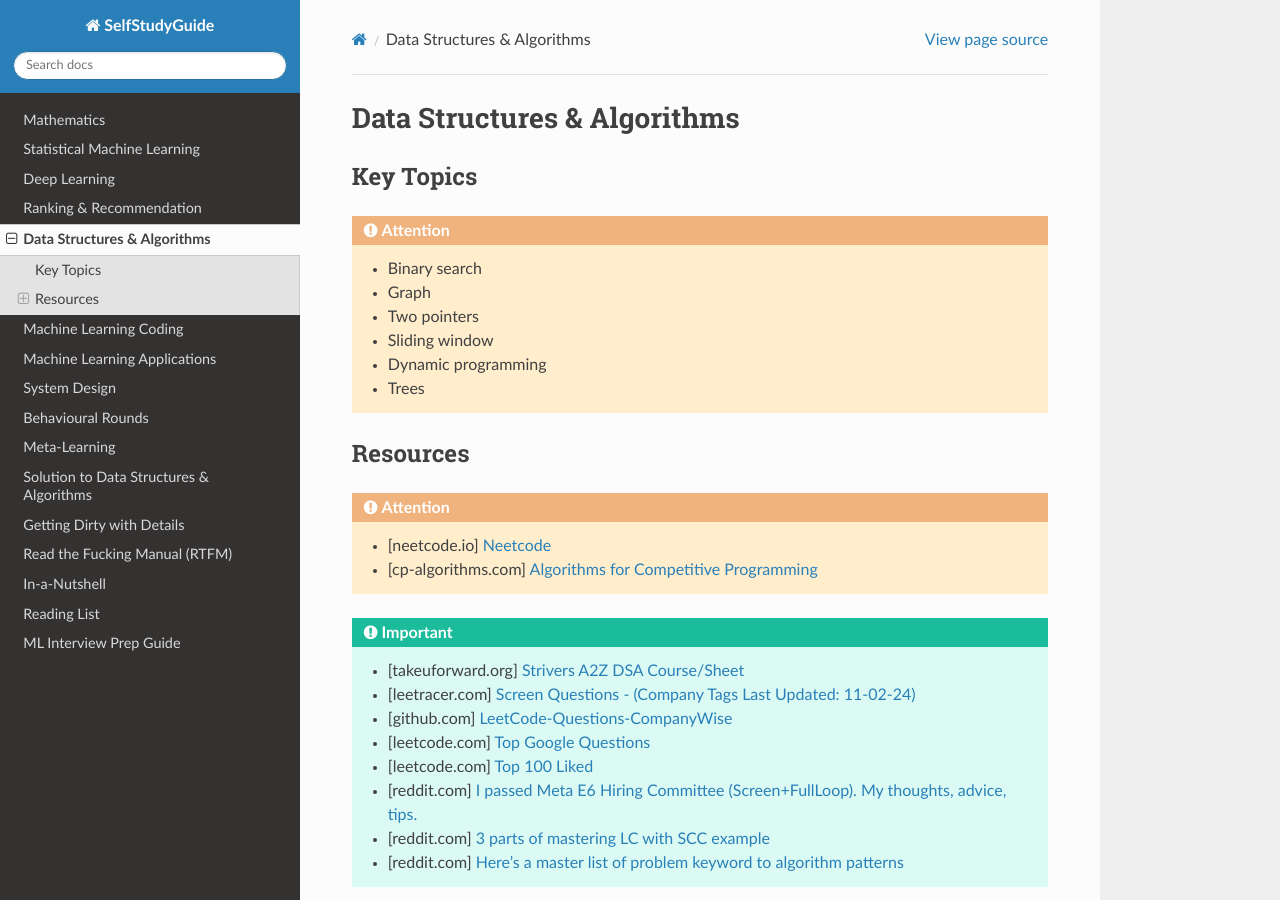
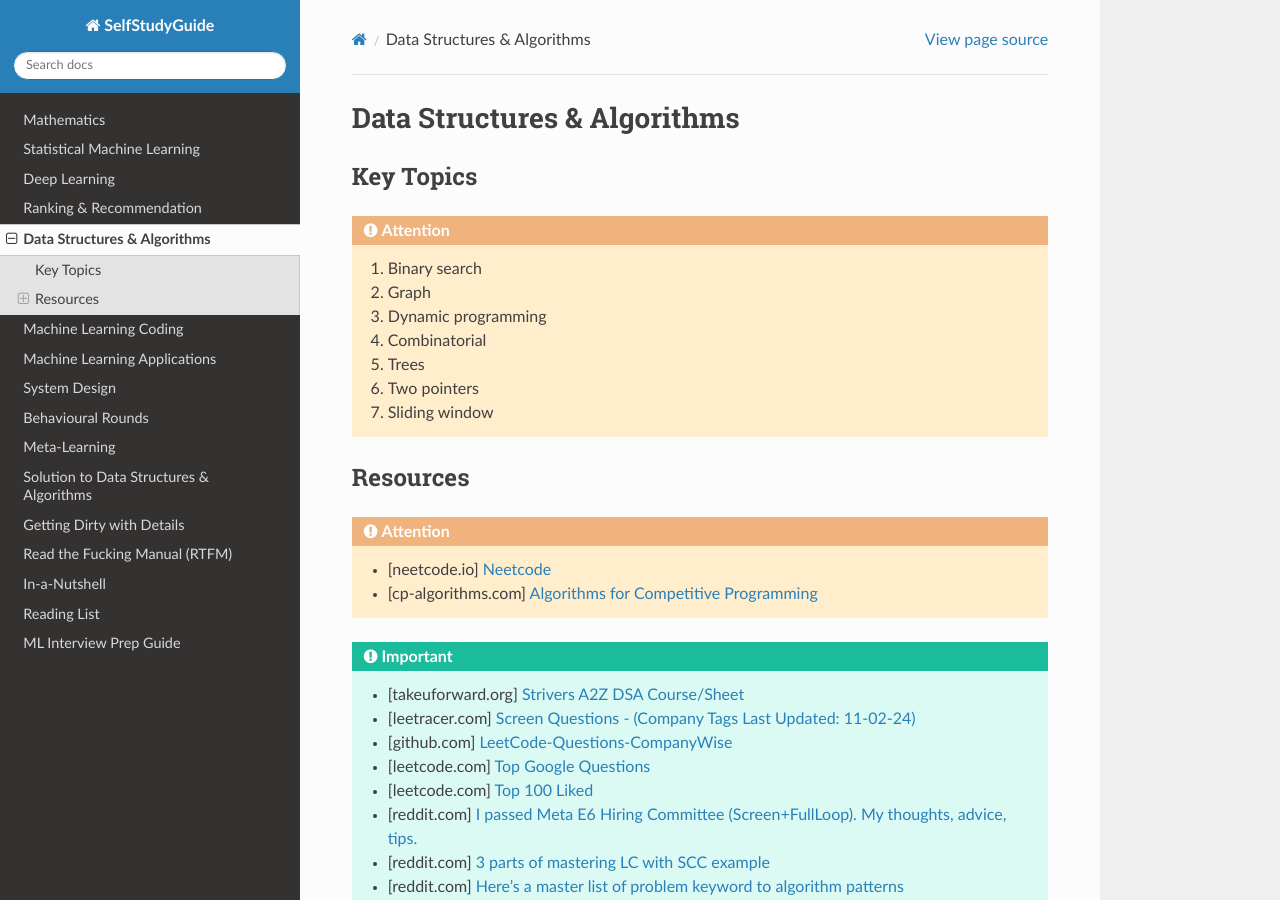
Before and after one commit to uselesstechjunks/leetcode, a Sphinx documentation site: the page built from docs/source/dsalgo.rst, in a window 1280 px wide and 900 px high. Built offline with Sphinx 7.4.7 and the Read the Docs theme 3.1.0, drawn with Linux system fonts in a browser that asks for light colours.

Commit message:
Update dsalgo.rst (#408)

```diff
--- a/docs/source/dsalgo.rst
+++ b/docs/source/dsalgo.rst
@@ -6,12 +6,13 @@ Key Topics
 *********************************************************************************
 .. attention::
 
-	* Binary search
-	* Graph
-	* Two pointers
-	* Sliding window
-	* Dynamic programming
-	* Trees
+	#. Binary search
+	#. Graph
+	#. Dynamic programming
+	#. Combinatorial
+	#. Trees
+	#. Two pointers
+	#. Sliding window
 
 *********************************************************************************
 Resources
```
